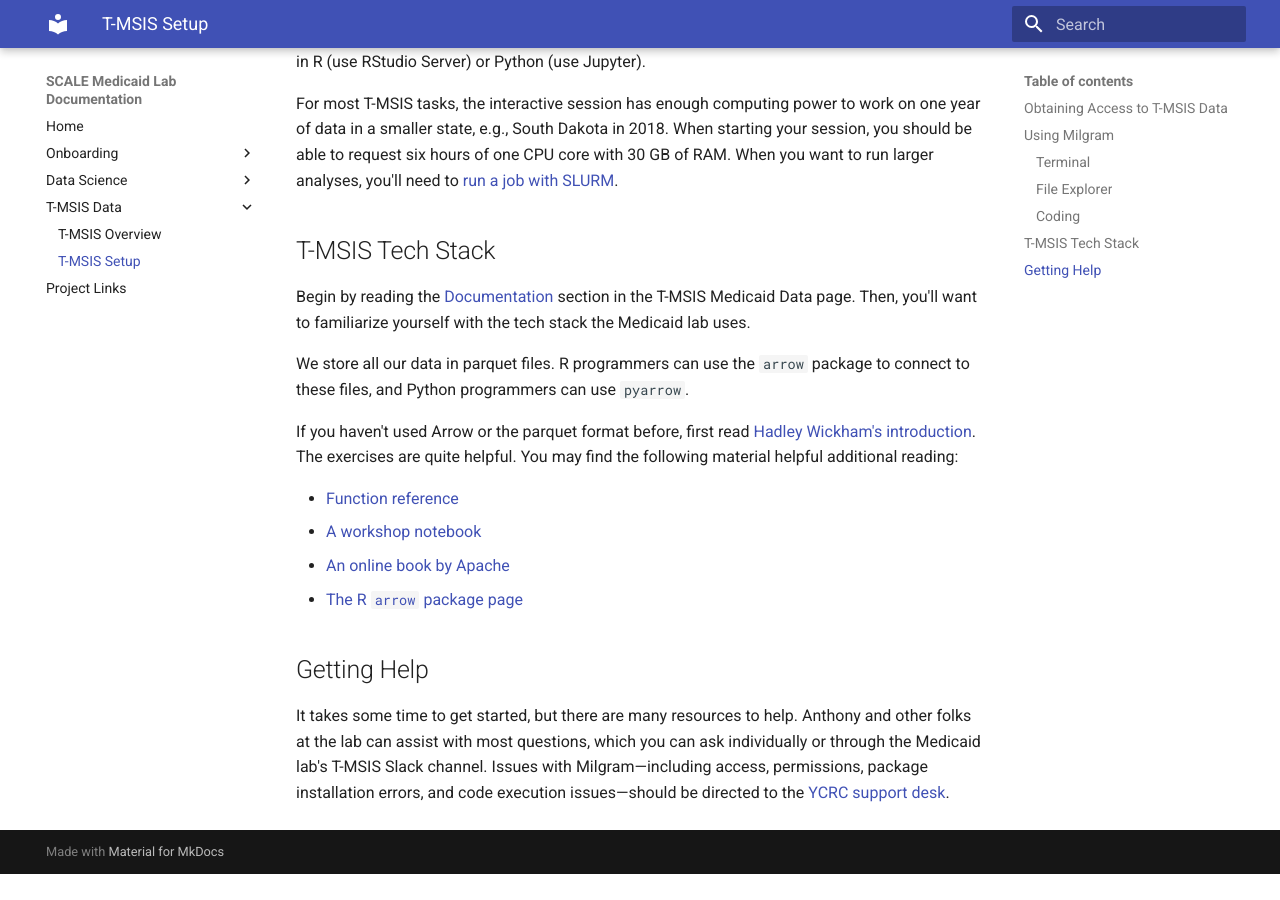
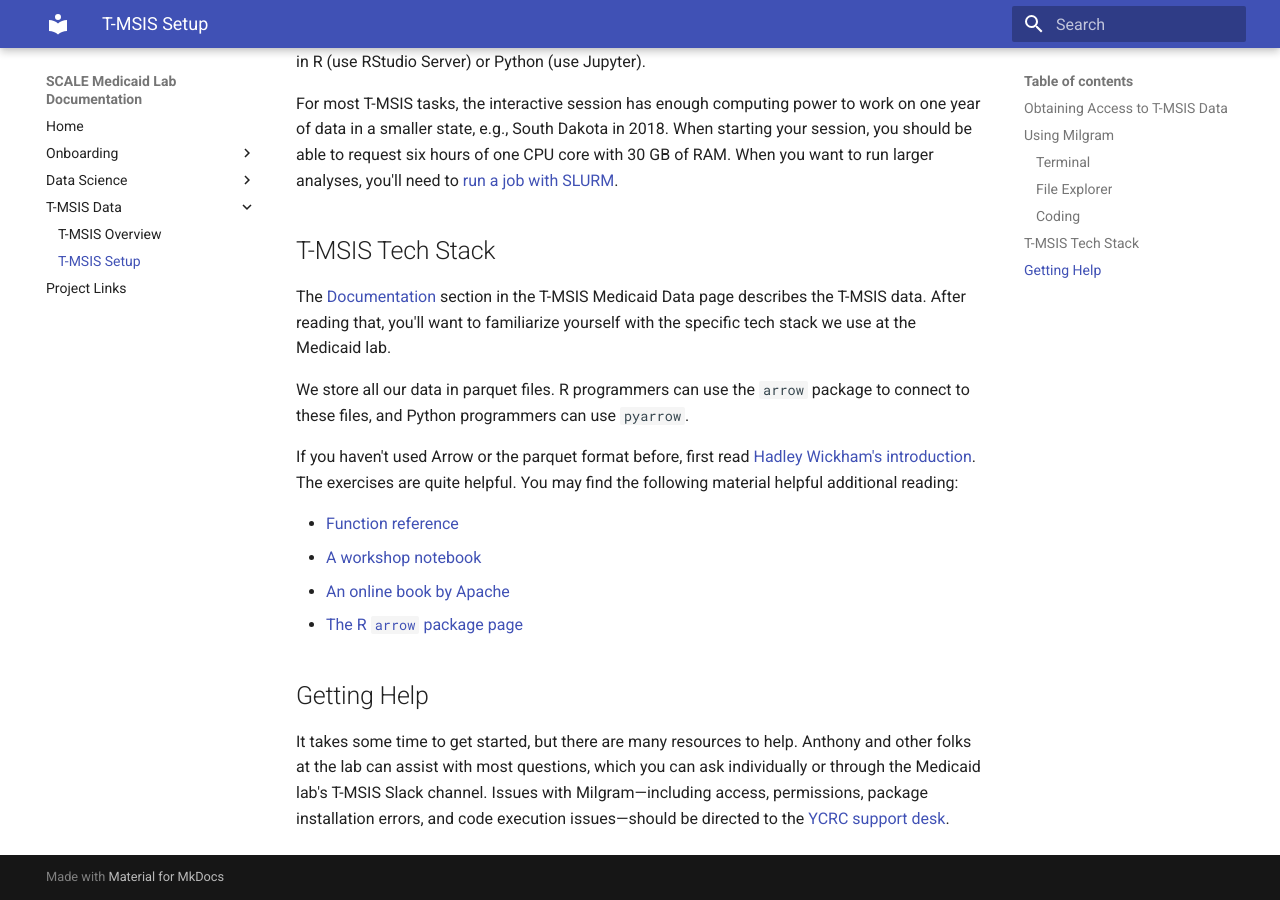
Before and after one commit to Yale-Medicaid/Documentation, an MkDocs documentation site: the page built from docs/tmsis/tmsis_getting_started.md, in a window 1280 px wide and 900 px high, scrolled down 1626 px. Built offline with MkDocs 1.6.1 and Material for MkDocs 9.7.7, drawn with Linux system fonts in a browser that asks for light colours; before the commit the page ends 2500 px from its top, so only the background shows below that.

Commit message:
rephrase

```diff
--- a/docs/tmsis/tmsis_getting_started.md
+++ b/docs/tmsis/tmsis_getting_started.md
@@ -45,7 +45,7 @@ For most T-MSIS tasks, the interactive session has enough computing power to wor
 
 ## T-MSIS Tech Stack
 
-Begin by reading the [Documentation](tmsis_medicaid_data.md#documentation) section in the T-MSIS Medicaid Data page. Then, you'll want to familiarize yourself with the tech stack the Medicaid lab uses.
+The [Documentation](tmsis_medicaid_data.md#documentation) section in the T-MSIS Medicaid Data page describes the T-MSIS data. After reading that, you'll want to familiarize yourself with the specific tech stack we use at the Medicaid lab.
 
 We store all our data in parquet files. R programmers can use the `arrow` package to connect to these files, and Python programmers can use `pyarrow`.
 
```
